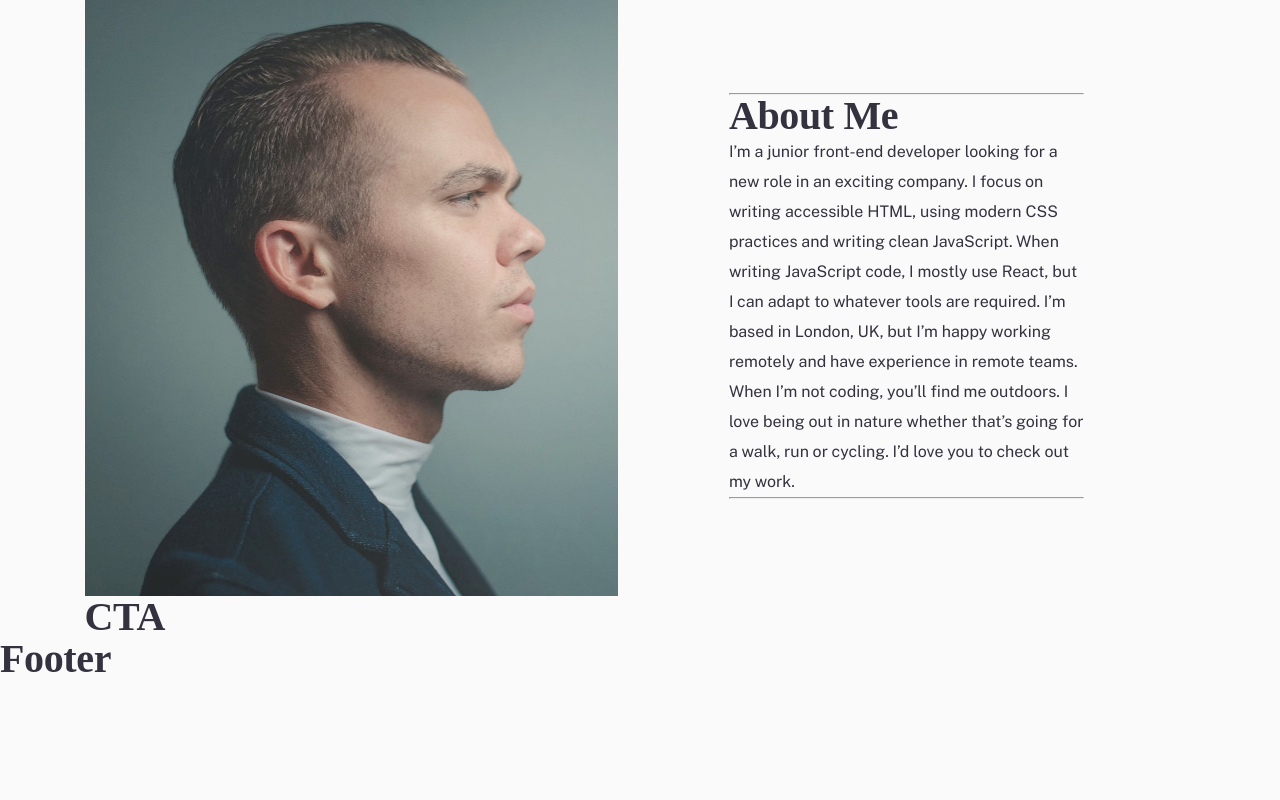
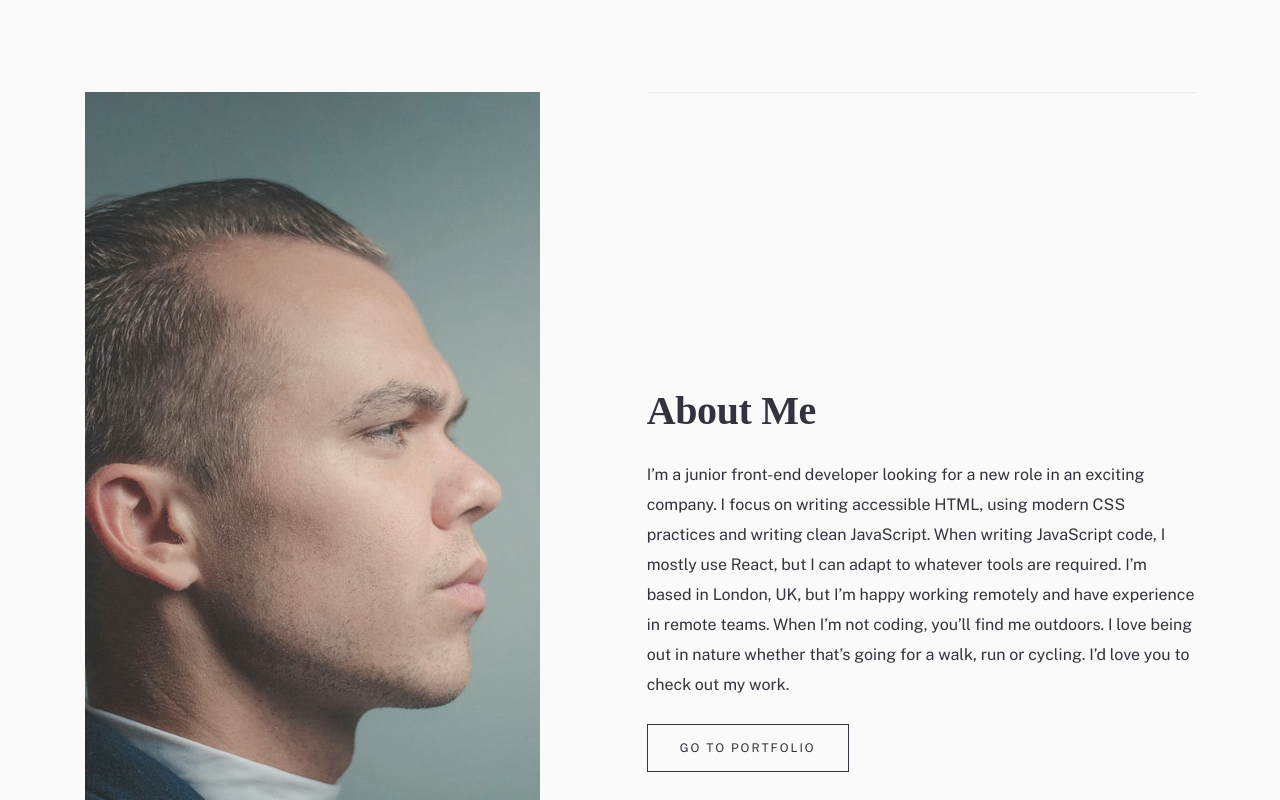
Before and after one commit to callumskilling/minimalist-portfolio, a React (Create React App) app: page / in a window 1280 px wide. Shown: the part 1120-1920 px from the top of the page. Before the commit the page ends 1801 px from the top, so only its background shows below. Built offline with nearby package versions, Linux system fonts and the light colour scheme; a web font is replaced by a local one.

Commit message:
styled about me component

```diff
--- a/src/components/AboutMe/AboutMe.css
+++ b/src/components/AboutMe/AboutMe.css
@@ -1,18 +1,46 @@
 .aboutMeContainer {
-    display: flex;
+    margin-top: 96px;
 }
 
-.aboutMeHeadshot {
-    background-image: url("../../assets/images/homepage/desktop/image-homepage-profile@2x.jpg");
-    background-size: cover;
-    height: 600px;
-    width: 48%;
+.profileImage > img {
+    width: 100%;
 }
 
 .aboutMeSection {
-    width: 32%;
-    display: flex;
-    flex-direction: column;
-    margin: auto;
-    text-align: left;
+    margin-top: 32px;
+    border-top: solid 1px var(--clr-light-grey);
+    border-bottom: solid 1px var(--clr-light-grey);
+    padding-top: 32px;
+    padding-bottom: 51px;
 }
+
+.aboutMeSection > p {
+    padding-top: 28px;
+    padding-bottom: 24px;
+}
+
+@media only screen and (min-width: 768px) {
+    .aboutMeContainer {
+        display: grid;
+        grid-template-columns: 0.41fr 0.494fr;
+        justify-content: space-between
+    }
+
+    .aboutMeSection {
+        display: flex;
+        flex-direction: column;
+        justify-content: center;
+        height: 100%;
+        margin-top: 0;
+        padding-top: 0px;
+        padding-bottom: 0px;
+    }
+}
+
+@media only screen and (min-width: 1440px) {
+    .aboutMeContainer {
+        grid-template-columns: 0.532fr 0.344fr;
+        gap: 128px;
+        justify-content: unset;
+    }
+}
--- a/src/components/AboutMe/AboutMe.js
+++ b/src/components/AboutMe/AboutMe.js
@@ -1,15 +1,31 @@
 import "./AboutMe.css"
+import ProfileMobile from "../../assets/images/homepage/mobile/image-homepage-profile.jpg"
+import ProfileMobile2x from "../../assets/images/homepage/mobile/image-homepage-profile@2x.jpg"
+import ProfileTablet from "../../assets/images/homepage/tablet/image-homepage-profile.jpg"
+import ProfileTablet2x from "../../assets/images/homepage/tablet/image-homepage-profile@2x.jpg"
+import ProfileDesktop from "../../assets/images/homepage/desktop/image-homepage-profile.jpg"
+import ProfileDesktop2x from "../../assets/images/homepage/desktop/image-homepage-profile@2x.jpg"
+import { Link } from "react-router-dom"
 
 const AboutMe = () => {
     return (
         <>
             <div className="aboutMeContainer">
-                <div className="aboutMeHeadshot"></div>
+                <picture className="profileImage">
+                    <source media="(min-width: 1440px)"
+                            srcSet={`${ProfileDesktop} 540w, ${ProfileDesktop2x} 1080w`}
+                    />
+                    <source media="(min-width: 768px)"
+                            srcSet={`${ProfileTablet} 281w, ${ProfileTablet2x} 562w`}
+                    />
+                    <source srcSet={`${ProfileMobile} 311w, ${ProfileMobile2x} 622w`}
+                    />
+                    <img src={`${ProfileMobile}`} alt="Side profile headshot of Alex Spencer"/>
+                </picture>
                 <div className="aboutMeSection">
-                    <hr />
-                    <h2>About Me</h2>
+                    <h2 id="aboutMe">About Me</h2>
                     <p className="body1">I’m a junior front-end developer looking for a new role in an exciting company. I focus on writing accessible HTML, using modern CSS practices and writing clean JavaScript. When writing JavaScript code, I mostly use React, but I can adapt to whatever tools are required. I’m based in London, UK, but I’m happy working remotely and have experience in remote teams. When I’m not coding, you’ll find me outdoors. I love being out in nature whether that’s going for a walk, run or cycling. I’d love you to check out my work.</p>
-                    <hr />
+                    <Link to="/portfolio"><div className="simpleLink">GO TO PORTFOLIO</div></Link>
                 </div>
             </div>
         </>
```
